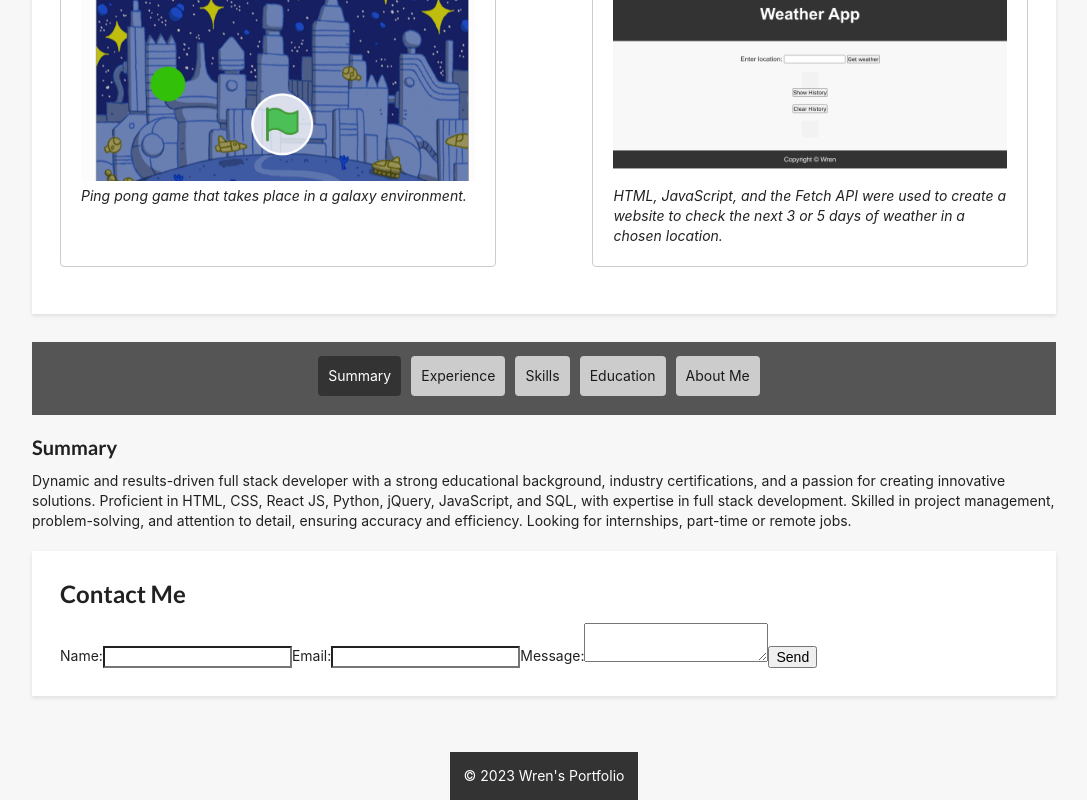
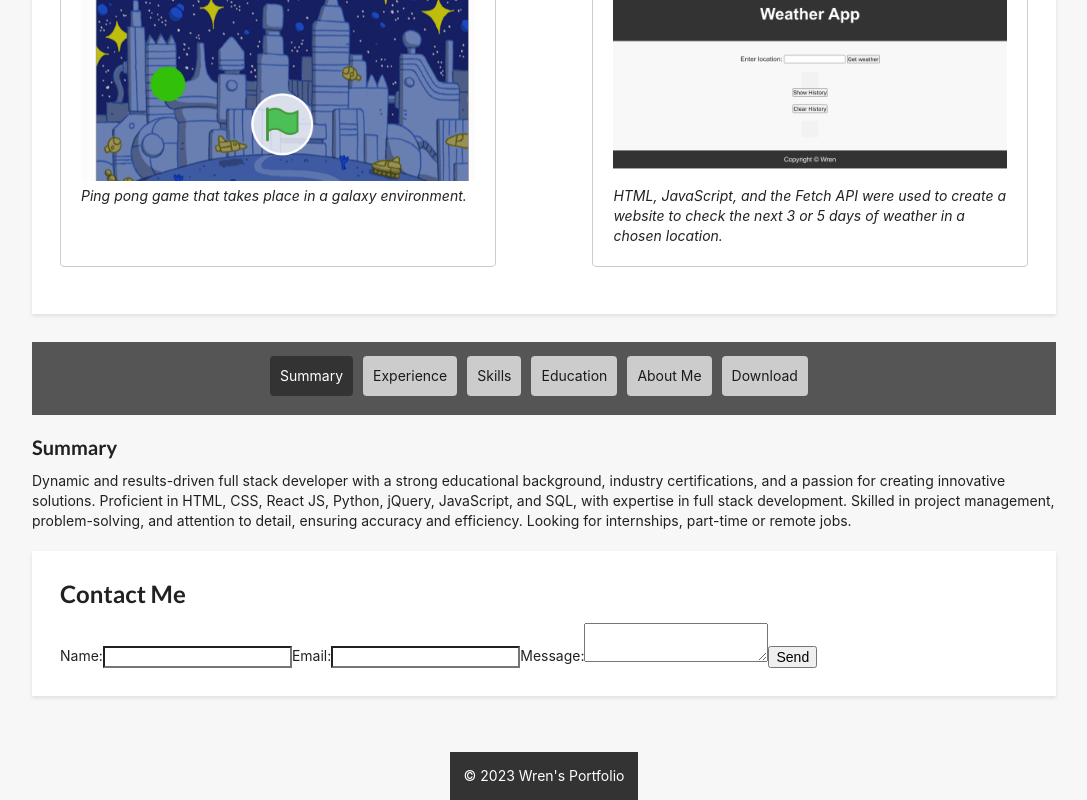
Before and after one commit to jofiel-nguyen/PortReactfolio, a React (Create React App) app in the folder react-portfolio/: page / in a window 1280 px wide. Shown: the part 689-1489 px from the top of the page, without its empty margins (96-1183 px from the left). Built offline with nearby package versions, Linux system fonts and the light colour scheme.

Commit message:
add link for download resume

```diff
--- a/react-portfolio/src/components/Resume.js
+++ b/react-portfolio/src/components/Resume.js
@@ -155,6 +155,15 @@ function Resume() {
           <p>Overall, I present myself as a highly skilled and passionate professional who is ready to take on new challenges and achieve great things.</p>
         </div>
       );
+      case 'download':
+        return (
+          <div className="section">
+            <h3 className="section-title">Download Resume</h3>
+            <p>Click the button below to download my resume:</p>
+            <a href="assets/ITresume.pdf" download>Download Resume</a>
+
+          </div>
+        );
       default:
         return null;
     }
@@ -169,8 +178,11 @@ function Resume() {
           <li className={activeTab === 'skills' ? 'active' : ''} onClick={() => handleTabClick('skills')}>Skills</li>
           <li className={activeTab === 'education' ? 'active' : ''} onClick={() => handleTabClick('education')}>Education</li>
           <li className={activeTab === 'about' ? 'active' : ''} onClick={() => handleTabClick('about')}>About Me</li>
+          <li className={activeTab === 'download' ? 'active' : ''} onClick={() => handleTabClick('download')}>Download</li>
         </ul>
       </nav>
+
+
 
       {renderContent()}
     </div>
```
Also changed, not shown: 1 other file (tests, documents, lock files or other folders).
